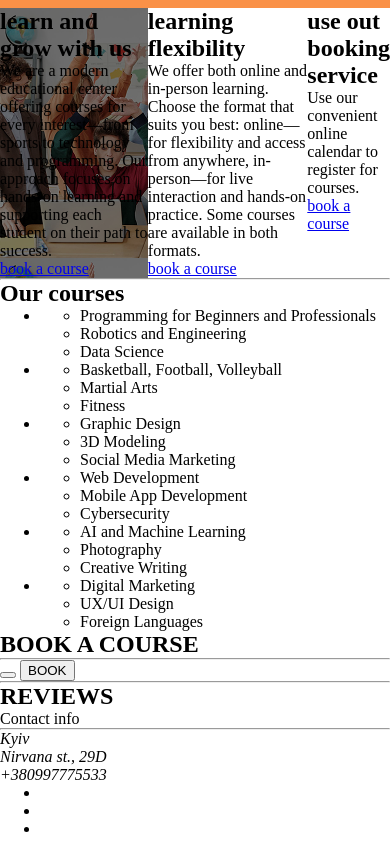
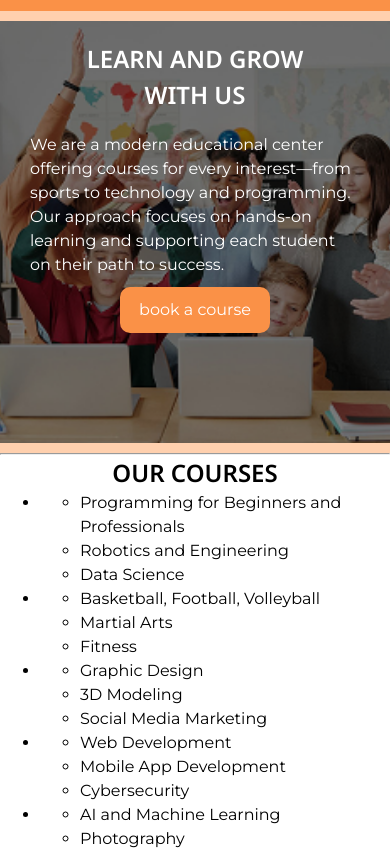
Before and after one commit to Sprite129/course-booking, a plain HTML site: page index.html in a window 390 px wide. Shown: the part 81-929 px from the top of the page. Drawn offline with Linux system fonts and the light colour scheme.

Commit message:
Carousel on mobile 90% done

```diff
--- a/css/style.css
+++ b/css/style.css
@@ -1,6 +1,8 @@
 :root {
     --main-color: #FA9147;
     --secondary-color: #001626;
+    --main-lighter: #FFD0AE;
+    --activated-button: #003E6B;
 }
 
 * {
@@ -13,6 +15,20 @@
 .pc-menu,
 .pc-logo {
     display: none;
+}
+
+body {
+    font-family: "Montserrat", "Poppins", "Nunito Sans", "Segoe UI", "Helvetica Neue", Helvetica, Arial, sans-serif;
+    font-size: 16px;
+    line-height: 1.5;
+}
+
+h1, h2 {
+    font-family: "Noto Sans", "Open Sans", "Roboto", "Segoe UI", "Helvetica Neue", Arial, sans-serif;
+    font-size: 24px;
+    font-weight: 600;
+    text-transform: uppercase;
+    text-align: center;
 }
 
 .sticky-header {
@@ -47,15 +63,61 @@
 
 .main-carousel-container {
     overflow: hidden;
+    color: white;
+    width: 100vw;
+    background-color: var(--main-lighter);
 }
 
 .main-carousel-track {
     display: flex;
-    justify-content: flex-start;
     flex-wrap: nowrap;
+    position: relative;
+    /* right: 100vw; */
+    /* right: 200vw; */
+    /* Slide positions */
+    width: 300vw;
+    height: 50vh;
+    padding: 10px 0;
 }
 
+.main-carousel-item {
+    width: 100vw;
+    background-repeat: no-repeat;
+    background-position: center;
+    background-size: cover;
+    padding: 20px 30px;
+}
 
 .main-carousel-item:first-child {
     background-image: url(../assets/images/about-us-small.png);
 }
+
+.main-carousel-item:nth-child(2) {
+    background-image: url(../assets/images/education-format-small.png);
+}
+
+.main-carousel-item:last-child {
+    background-image: url(../assets/images/register-now-small.png);
+}
+
+.main-carousel-item h1, .main-carousel-item h2 {
+    margin: 0 30px 20px;
+}
+
+.main-carousel-item a {
+    display: block;
+    width: 120px;
+    margin: 10px auto;
+    text-align: center;
+    line-height: 1;
+    text-decoration: none;
+    color: white;
+    background-color: #FA9147;
+    padding: 15px;
+    border-radius: 10px;
+    transition: background-color 0.5s;
+}
+
+.main-carousel-item a:hover {
+    background-color: var(--activated-button);
+}
--- a/index.html
+++ b/index.html
@@ -5,6 +5,15 @@
     <meta charset="UTF-8">
     <meta name="viewport" content="width=device-width, initial-scale=1.0">
     <link rel="stylesheet" href="./css/style.css">
+    <!-- Adding some google fonts -->
+    <!-- Title font -->
+    <link rel="preconnect" href="https://fonts.googleapis.com">
+    <link rel="preconnect" href="https://fonts.gstatic.com" crossorigin>
+    <link href="https://fonts.googleapis.com/css2?family=Noto+Sans:ital,wght@0,100..900;1,100..900&display=swap" rel="stylesheet">
+    <!-- Regular text font -->
+    <link rel="preconnect" href="https://fonts.googleapis.com">
+    <link rel="preconnect" href="https://fonts.gstatic.com" crossorigin>
+    <link href="https://fonts.googleapis.com/css2?family=Montserrat:ital,wght@0,100..900;1,100..900&display=swap" rel="stylesheet">
     <title>The Calendar: course booking</title>
 </head>
 
@@ -101,7 +110,7 @@
                             path to success.
                         </p>
                         <!-- Added button to motivate user book some courses -->
-                        <a href="#calendar" class="link-button">book a course</a>
+                        <a href="#booking" class="link-button">book a course</a>
                     </div>
                     <div class="main-carousel-item">
                         <h2>learning flexibility</h2>
@@ -111,12 +120,12 @@
                             Some
                             courses are available in both formats.
                         </p>
-                        <a href="#calendar" class="link-button">book a course</a>
+                        <a href="#booking" class="link-button">book a course</a>
                     </div>
                     <div class="main-carousel-item">
                         <h2>use out booking service</h2>
                         <p>Use our convenient online calendar to register for courses.</p>
-                        <a href="#calendar" class="link-button">book a course</a>
+                        <a href="#booking" class="link-button">book a course</a>
                     </div>
                 </div>
             </div>
@@ -182,7 +191,7 @@
             </div>
         </section>
         <section id="booking">
-            <h2>BOOK A COURSE</h2>
+            <h2>book a course</h2>
             <hr>
             <form id="calendar-form" class="calendar-container">
                 <button class="calendar-add-card" aria-label="Add new appointment"></button>
@@ -214,7 +223,7 @@
         </section>
         <section id="reviews">
             <hr>
-            <h2>REVIEWS</h2>
+            <h2>reviews</h2>
             <div class="carousel-container">
                 <ul class="carousel-track">
                     <template>
```
